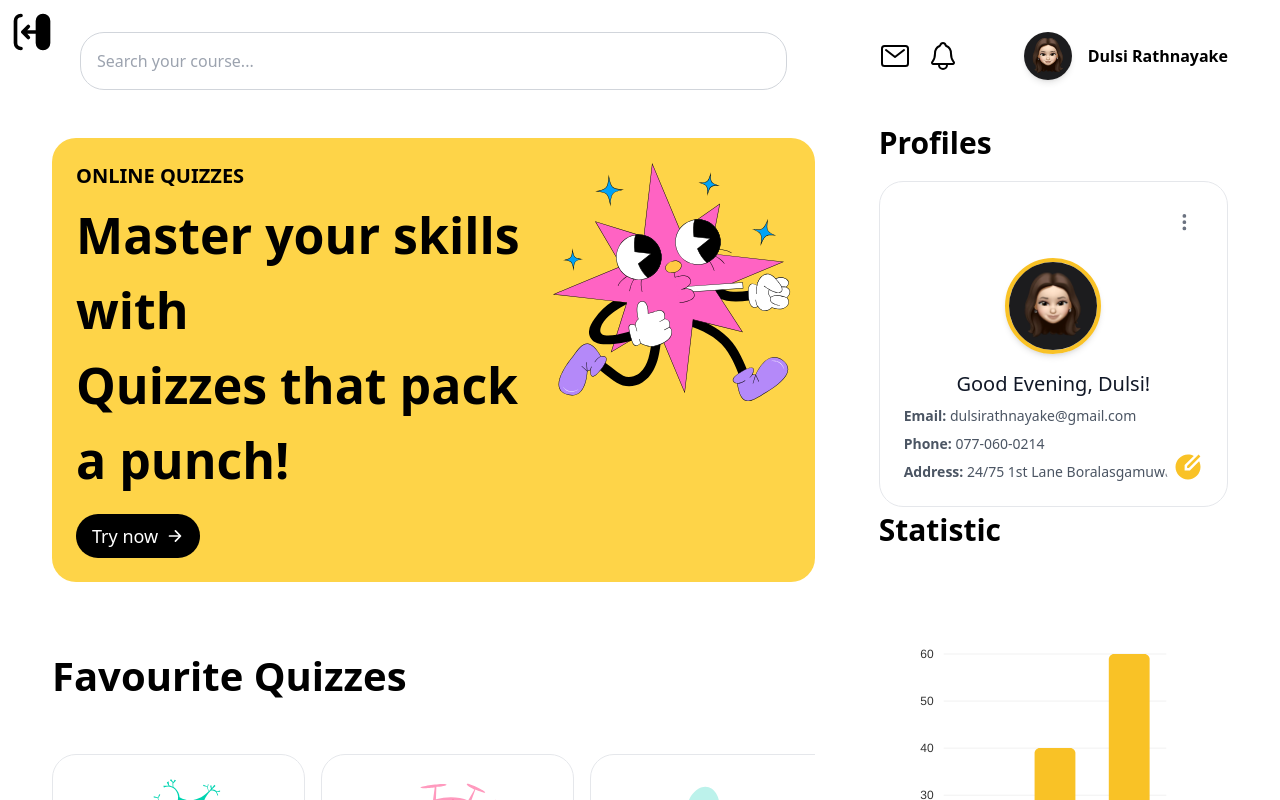
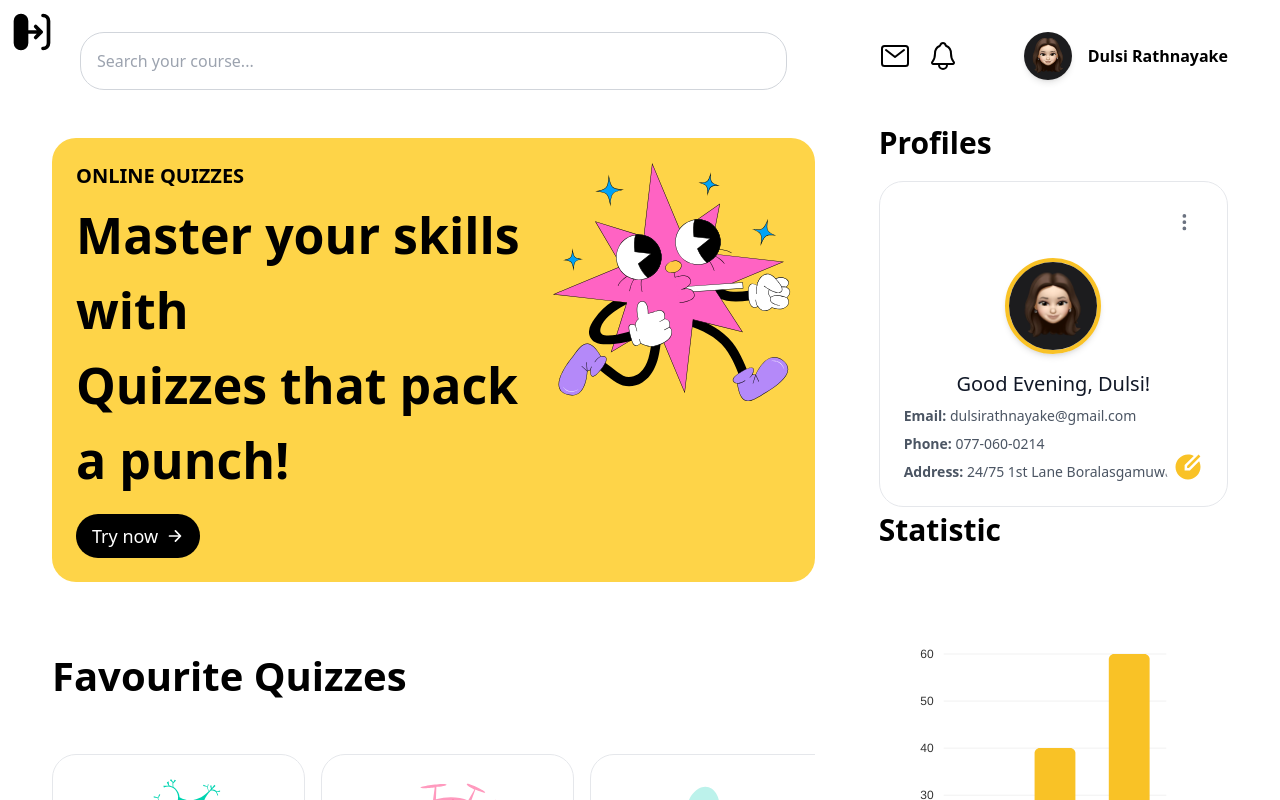
Before and after one commit to Webminds-designs/NeverMindsWeb, a React (Vite) app in the folder frontend/: page /dashboard in a window 1280 px wide. Shown: the top 800 px of the page. Built offline with nearby package versions, Linux system fonts and the light colour scheme.

Commit message:
Style SideBar component Sidebar slide IN & Out icon changed from img to react tb icons

```diff
--- a/frontend/src/components/SideBar.jsx
+++ b/frontend/src/components/SideBar.jsx
@@ -37,7 +37,7 @@ const Sidebar = ({ isOpen, toggleSidebar }) => {
 
             {/* R Logo between NeverMinds and Overview */}
             <div className="flex justify-end items-center px-6">
-              <TbTransitionRightFilled
+              <TbTransitionLeftFilled
                 className="w-8 h-8 cursor-pointer hover:scale-110 transition-transform"
                 onClick={toggleSidebar}
               />
@@ -97,7 +97,7 @@ const Sidebar = ({ isOpen, toggleSidebar }) => {
         onClick={toggleSidebar}
       >
         {!isOpen && (
-          <TbTransitionLeftFilled
+          <TbTransitionRightFilled
             className="w-10 h-10 hover:rotate-12 transition-transform"
           />
         )}
```
